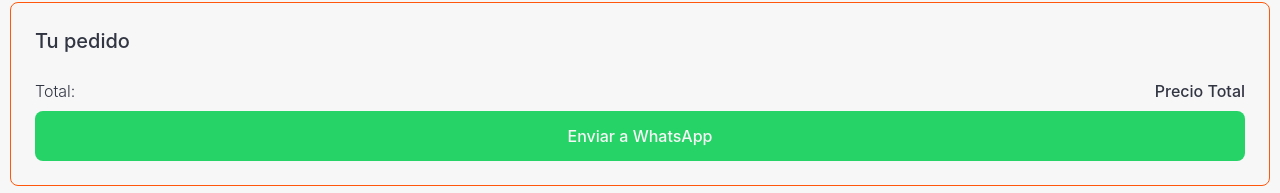
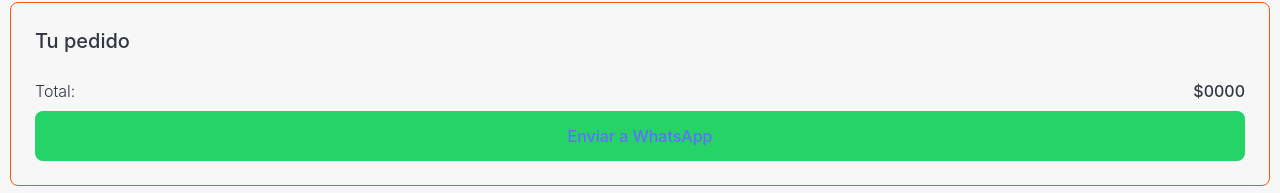
Before and after one commit to BashS117/herencia-restaurante, a React (Vite) app: page /#/ in a window 1280 px wide. Shown: the part 1184-1377 px from the top of the page. Built offline with nearby package versions, Linux system fonts and the light colour scheme.

Commit message:
add feat to send Order via WatsApp

```diff
--- a/src/components/shoppingCart/index.jsx
+++ b/src/components/shoppingCart/index.jsx
@@ -8,6 +8,19 @@
 const ShoppingCart = () => {
 
   const {state}=useContext(AppContext)
+
+    let sum= 0;
+    state.cart.forEach(element => sum += element.price*element.quantity);
+
+    const productNameandPrice = state.cart
+    .map((product) => `${product.category}-${product.name} (V/U:  $${product.price}m) x ${product.quantity}= $${product.price*product.quantity}000,%0A`);
+    const productsText = productNameandPrice.join(' ');
+
+
+    const whatsappUrl = `https://api.whatsapp.com/send?phone=573022968978&text=*¡Nuevo Pedido!*🛵%0A*Productos*: %0A ${productsText}*Valor total:* $${sum}000`;
+
+
+
 
   return (
     <div className='border border-orange rounded-lg'>
@@ -33,15 +46,17 @@
     <div className='px-6 mb-6'>
       <p className='flex justify-between items-center mb-2'>
         <span className='font-light'>Total:</span>
-        <span className='font-medium '>Precio Total</span>
+        <span className='font-medium '> ${sum}000</span>
       </p>
-      <Link to=''>
-        <button
-    className='w-full bg-[#25d366] py-3 text-white rounded-lg'
-     >
-    Enviar a WhatsApp
-    </button>
-      </Link>
+
+
+      <button className='w-full bg-[#25d366] py-3 text-white rounded-lg'
+      // onClick={() => handleCheckout()}
+      >
+        <Link to={whatsappUrl}>
+          Enviar a WhatsApp
+        </Link>
+      </button>
 
     </div>
 
```
